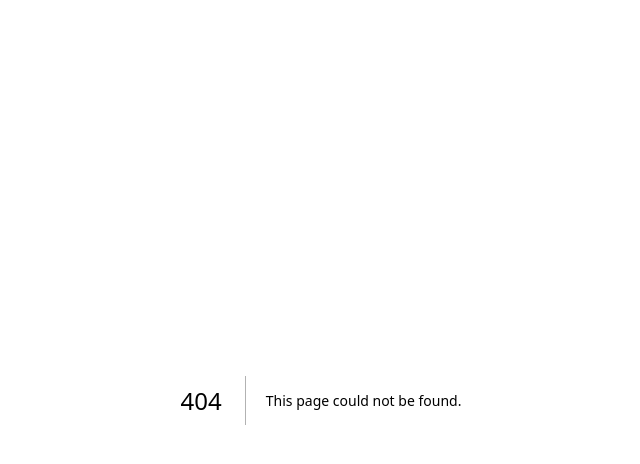
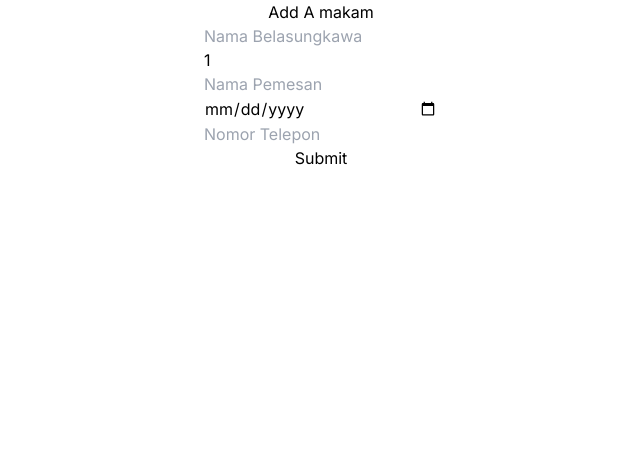
Before and after one commit to Teheft1/makam_online, a Next.js app: page /form in a window 1280 px wide. Before the commit this address had no page. Shown: the top 464 px of the page, without its empty margins (319-959 px from the left). Built offline with nearby package versions, Linux system fonts and the light colour scheme.

Commit message:
page form create

```diff
--- /dev/null
+++ b/app/form/page.js
@@ -0,0 +1,12 @@
+import React from "react";
+import Create from "../components/Form/Create";
+
+const page = () => {
+  return (
+    <div>
+      <Create />
+    </div>
+  );
+};
+
+export default page;
```
